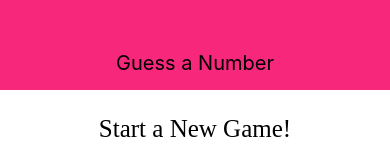
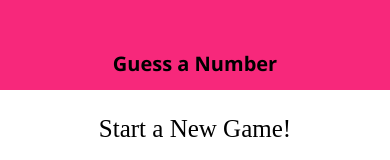
Before and after one commit to Hunter71a/react-native-GuessNumber, a React Native app: screen / in a window 390 px wide. Shown: the top 160 px of the page. Built offline with nearby package versions, Linux system fonts and the light colour scheme.

Commit message:
remove incompatable fonts

```diff
--- a/App.js
+++ b/App.js
@@ -12,8 +12,6 @@
   Font.loadAsync({
     'open-sans': require('./assets/fonts/OpenSans-Regular.ttf'),
     'open-sans-bold': require('./assets/fonts/OpenSans-Bold.ttf'),
-    //'tomorrow': require('./assets/fonts/Tomorrow-Regular.ttf'),
-  //  'rajdhani-bold': require('./assets/fonts/Rajdhani-Bold.ttf'),
   });
 };
 
--- a/components/Header.js
+++ b/components/Header.js
@@ -26,7 +26,7 @@
     headerTitle:{
         color: 'black',
         fontSize: 20,
-       // fontFamily: 'open-sans-bold'
+        fontFamily: 'open-sans-bold'
     }
 });
 
```
Also changed, not shown: assets/fonts/Rajdhani-Bold.ttf (deleted), assets/fonts/Tomorrow-Regular.ttf (deleted).
